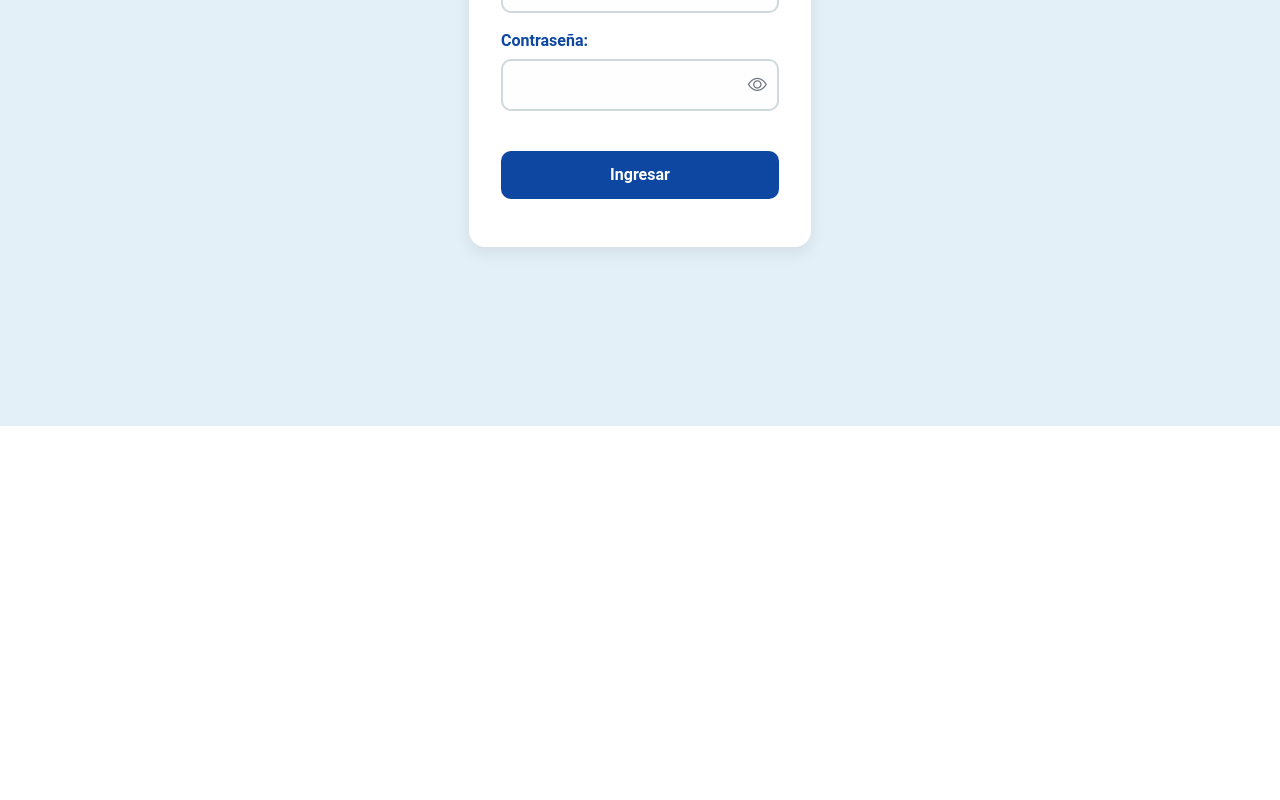
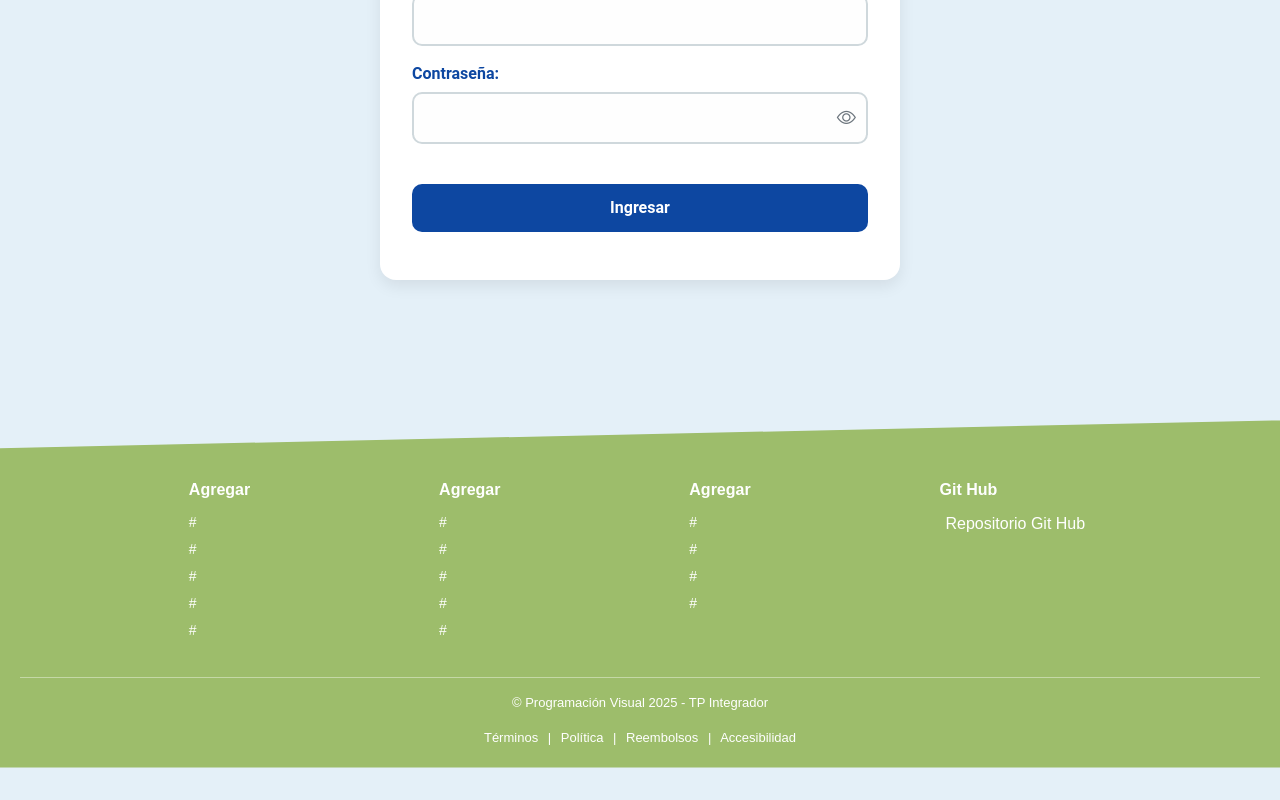
Before and after one commit to Darian-Balde/pv_tp_integrador_g16, a React (Vite) app in the folder tp_integrador/: page /login in a window 1280 px wide. Shown: the part 374-1174 px from the top of the page. Before the commit the page ends 800 px from the top, so only its background shows below. Built offline with nearby package versions, Linux system fonts and the light colour scheme; no server answers; a small style sheet from the web is missing.

Commit message:
Integracion del footer en el formulario Login y Register

```diff
--- a/tp_integrador/src/App.jsx
+++ b/tp_integrador/src/App.jsx
@@ -4,6 +4,9 @@ import { useDispatch } from "react-redux";
 import { fetchProducts } from "./ProductsSlice";
 
 import Navbar from "./components/Navbar";
+import Footer from "./components/Footer";
+import PrivateRoute from "./components/PrivateRoute";
+
 import ProductList from "./components/ProductList";
 import Favoritos from "./pages/Favoritos";
 import CrearProducto from "./pages/CrearProducto";
@@ -11,7 +14,6 @@ import EditarProducto from "./pages/EditarProducto";
 import DetalleProducto from "./pages/DetalleProductos";
 import Register from "./pages/Register";
 import Login from "./pages/Login";
-import PrivateRoute from "./components/PrivateRoute"; // ✅ Importado
 
 const App = () => {
   const dispatch = useDispatch();
@@ -21,16 +23,15 @@ const App = () => {
   }, [dispatch]);
 
   return (
-    <>
+    <div style={{ minHeight: "100vh", display: "flex", flexDirection: "column" }}>
       <Navbar />
+      <main style={{ flex: 1, paddingTop: "80px" }}>
         <Routes>
           <Route
             path="/"
             element={
               <PrivateRoute>
-              <div style={{ marginTop: "80px" }}>
                 <ProductList />
-              </div>
               </PrivateRoute>
             }
           />
@@ -69,7 +70,9 @@ const App = () => {
           <Route path="/register" element={<Register />} />
           <Route path="/login" element={<Login />} />
         </Routes>
-    </>
+      </main>
+      <Footer />
+    </div>
   );
 };
 
--- /dev/null
+++ b/tp_integrador/src/components/Footer.css
@@ -0,0 +1,107 @@
+.footer {
+  width: 100vw;
+  background-color: #9dbd6b;
+  color: white;
+  font-family: sans-serif;
+  padding: 60px 20px 20px;
+  position: relative;
+  clip-path: polygon(0 8%, 100% 0%, 100% 100%, 0% 100%);
+  z-index: 1;
+  margin-top: 40px;
+  box-sizing: border-box;
+  overflow-x: hidden;
+}
+
+.footer-content {
+  display: flex;
+  flex-wrap: wrap;
+  justify-content: space-evenly;
+  text-align: left;
+  gap: 40px;
+  max-width: 1200px;
+  margin: 0 auto;
+}
+
+.footer-section h4 {
+  margin-bottom: 12px;
+  font-weight: bold;
+  font-size: 16px;
+  color: white;
+}
+
+.footer-section ul {
+  list-style: none;
+  padding: 0;
+  margin: 0;
+}
+
+.footer-section ul li a {
+  color: white;
+  text-decoration: none;
+  font-size: 14px;
+  display: block;
+  margin-bottom: 6px;
+  transition: color 0.2s ease;
+}
+
+.footer-section ul li a:hover {
+  color: #dbe8c5; /* tono claro */
+  text-decoration: underline;
+}
+
+.footer-social {
+  display: flex;
+  flex-direction: column;
+  align-items: center;
+}
+
+.footer-social h4 {
+  margin-bottom: 10px;
+}
+
+.footer-social .social-icons {
+  display: flex;
+  gap: 10px;
+}
+
+.footer-social .social-icons a {
+  color: white;
+  font-size: 20px;
+  transition: transform 0.2s ease;
+}
+
+.footer-social .social-icons a:hover {
+  transform: scale(1.2);
+}
+
+.footer-bottom {
+  border-top: 1px solid rgba(255, 255, 255, 0.4);
+  text-align: center;
+  font-size: 13px;
+  margin-top: 30px;
+  padding-top: 15px;
+}
+
+.footer-links a {
+  color: white;
+  margin: 0 6px;
+  text-decoration: none;
+}
+
+.footer-links a:hover {
+  text-decoration: underline;
+}
+
+@media (max-width: 768px) {
+  .footer-content {
+    flex-direction: column;
+    align-items: center;
+    text-align: center;
+  }
+
+  .footer-section {
+    width: 100%;
+    max-width: 300px;
+    margin-bottom: 20px;
+  }
+}
--- /dev/null
+++ b/tp_integrador/src/components/Footer.jsx
@@ -0,0 +1,59 @@
+import './Footer.css';
+/* Los # Es para agregar informacion, no supe que ocupar ahi*/
+/*Agregue el Repositorio como un acceso rapido */
+const Footer = () => {
+    return (
+        <footer className="footer">
+            <div className="footer-content">
+                <div className="footer-section">
+                    <h4>Agregar</h4>
+                    <ul>
+                        <li><a href="#">#</a></li>
+                        <li><a href="#">#</a></li>
+                        <li><a href="#">#</a></li>
+                        <li><a href="#">#</a></li>
+                        <li><a href="#">#</a></li>
+                    </ul>
+                </div>
+
+                <div className="footer-section">
+                    <h4>Agregar</h4>
+                    <ul>
+                        <li><a href="#">#</a></li>
+                        <li><a href="#">#</a></li>
+                        <li><a href="#">#</a></li>
+                        <li><a href="#">#</a></li>
+                        <li><a href="#">#</a></li>
+                    </ul>
+                </div>
+
+                <div className="footer-section">
+                    <h4>Agregar</h4>
+                    <ul>
+                        <li><a href="#">#</a></li>
+                        <li><a href="#">#</a></li>
+                        <li><a href="#">#</a></li>
+                        <li><a href="#">#</a></li>
+                    </ul>
+                </div>
+                <div className="footer-section">
+                    <h4>Git Hub</h4>
+                    <div className="footer-links">
+                        <a href="https://github.com/Darian-Balde/pv_tp_integrador_g16#">Repositorio Git Hub</a>
+                    </div>
+                </div>
+            </div>
+            <div className="footer-bottom">
+                <p>© Programación Visual 2025 - TP Integrador</p>
+                <div className="footer-links">
+                    <a href="#">Términos</a> |
+                    <a href="#"> Política</a> |
+                    <a href="#"> Reembolsos</a> |
+                    <a href="#"> Accesibilidad</a>
+                </div>
+            </div>
+        </footer>
+    );
+};
+
+export default Footer;
```
Lines whose indentation alone changed are shown as unchanged.
